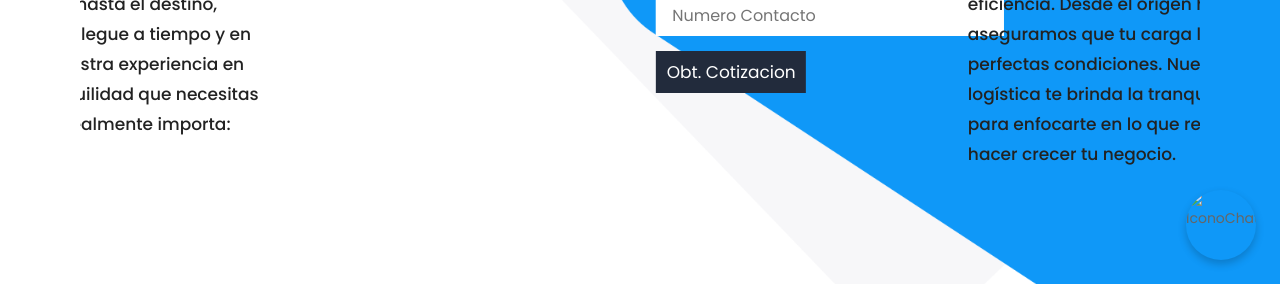
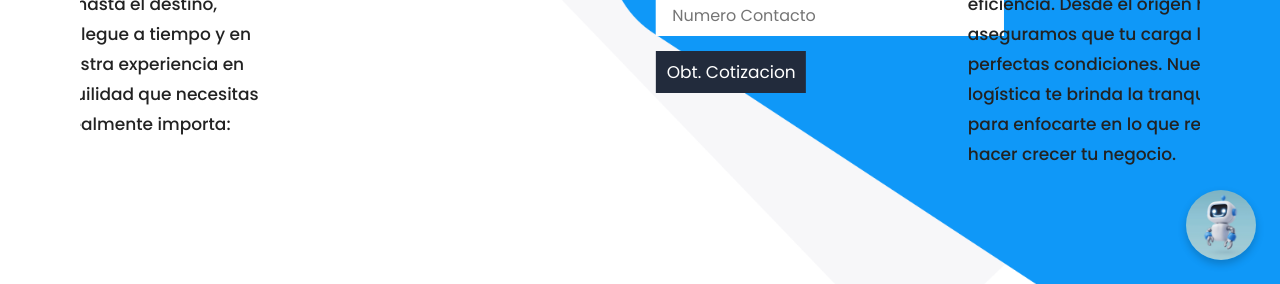
Before and after one commit to DanferMv/TRF-Prototipado-, a plain HTML site: page index.html in a window 1280 px wide. Shown: the part 516-800 px from the top of the page. Drawn offline with nearby package versions, Linux system fonts and the light colour scheme; the site is published under a folder, as on GitHub Pages, so addresses that start at the root find nothing; files whose address does not match are found by name.

Commit message:
Actualizar

```diff
--- a/index.html
+++ b/index.html
@@ -35,7 +35,7 @@
 
 <body class="main-layout">
       <div class="IconoChatBot">
-         <img src="/images/IconoChatBot.webp" alt="IconoChatBot">
+         <img src="./images/IconoChatBot.webp" alt="IconoChatBot">
       </div>
    <!-- loader  -->
    <div class="loader_bg">
```
Also changed, not shown: css/style.css (line endings or trailing spaces).
